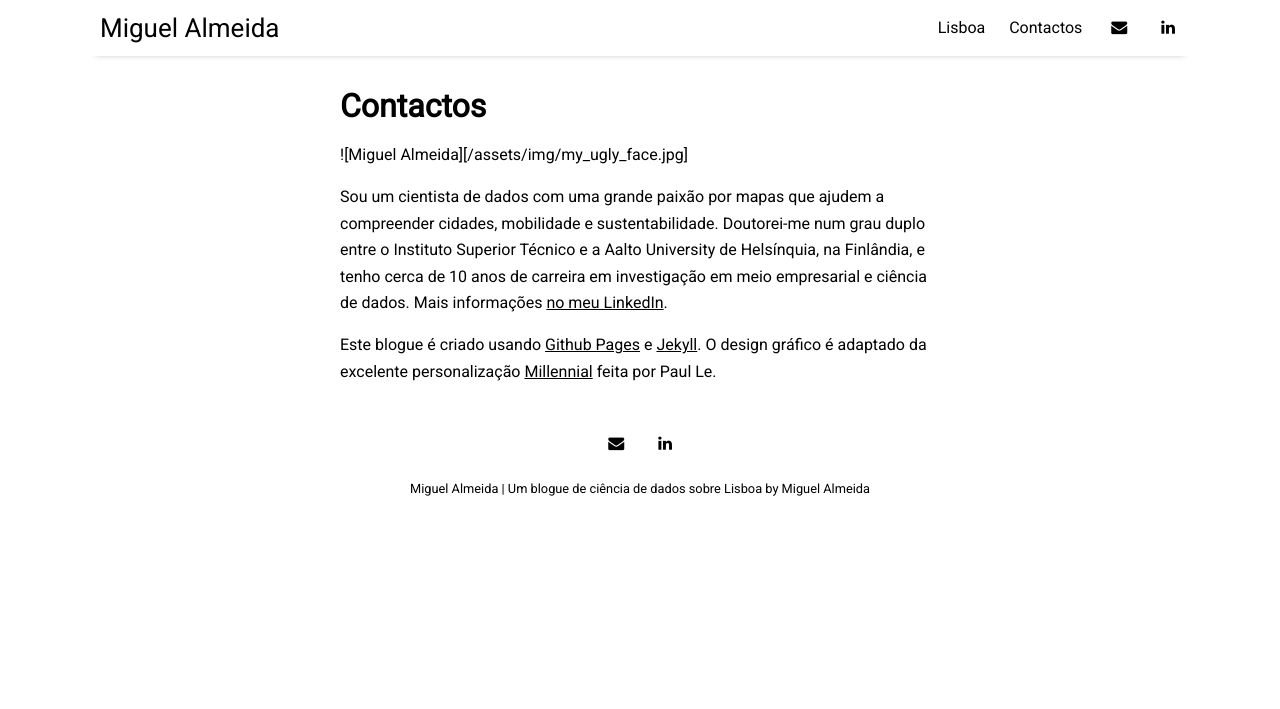
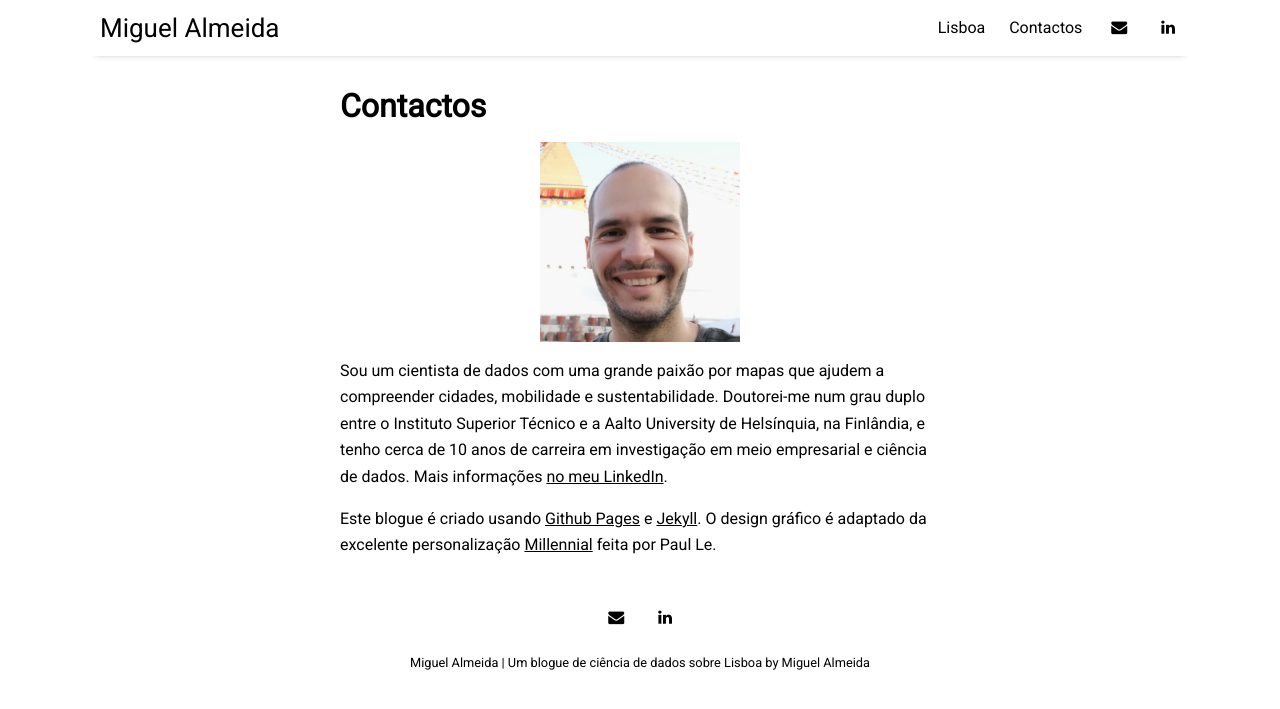
Before and after one commit to miguelbalmeida/miguelbalmeida.github.io, a Jekyll site: the page built from pages/contactos.md, in a window 1280 px wide. Shown: the top 709 px of the page. Built offline with Jekyll 4.4.1, drawn with Linux system fonts in a browser that asks for light colours; nearby versions of some CDN libraries.

Commit message:
Fixed broken image link.

```diff
--- a/pages/contactos.md
+++ b/pages/contactos.md
@@ -4,7 +4,7 @@ title: Contactos
 permalink: /contactos
 ---
 
-![Miguel Almeida][{{site.url}}/assets/img/my_ugly_face.jpg]
+![Miguel Almeida]({{site.url}}/assets/img/my_ugly_face.jpg){: width="200" }
 
 Sou um cientista de dados com uma grande paixão por mapas que ajudem a compreender cidades, mobilidade e sustentabilidade. Doutorei-me num grau duplo entre o Instituto Superior Técnico e a Aalto University de Helsínquia, na Finlândia, e tenho cerca de 10 anos de carreira em investigação em meio empresarial e ciência de dados. Mais informações [no meu LinkedIn](https://www.linkedin.com/in/miguelbalmeida/).
 
```
